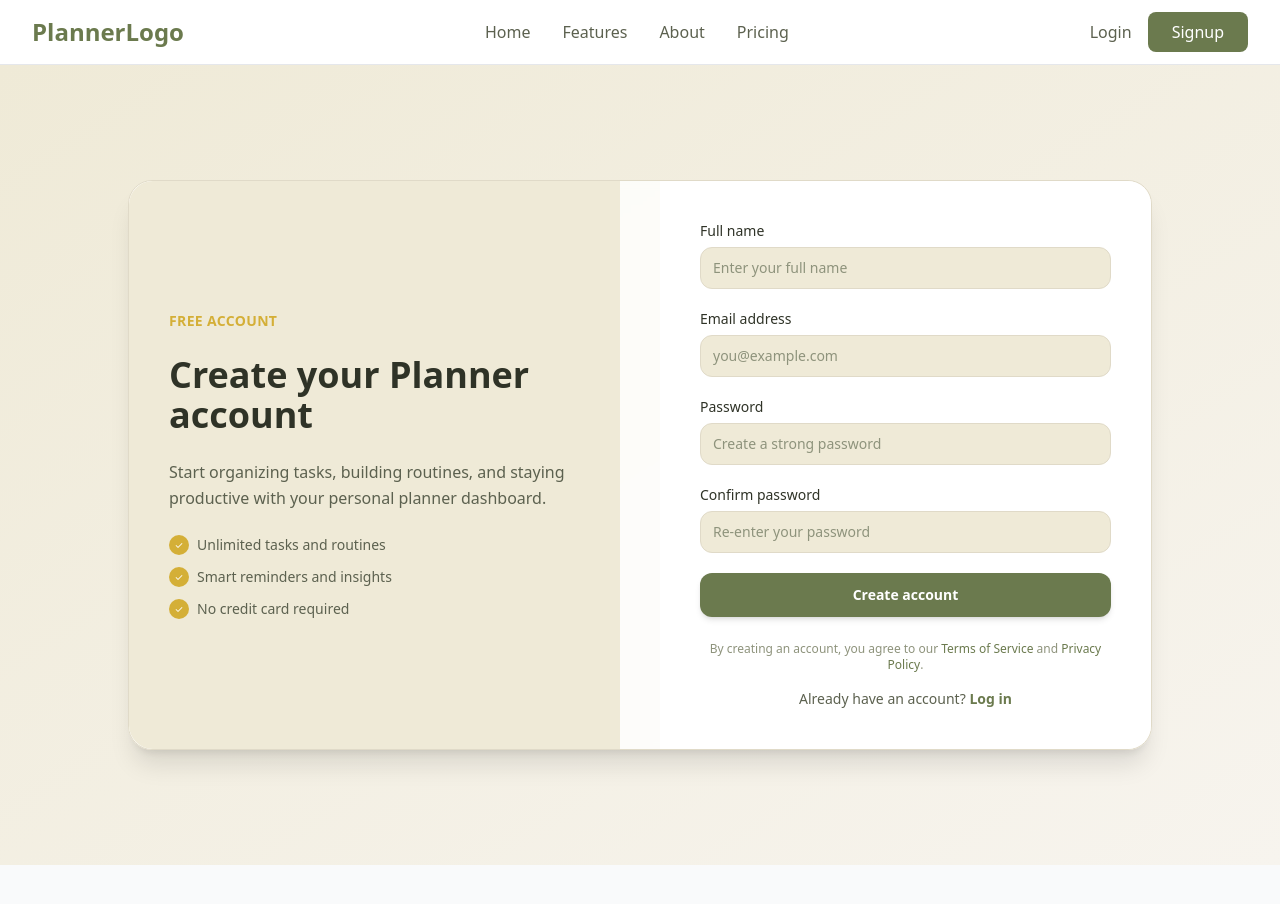
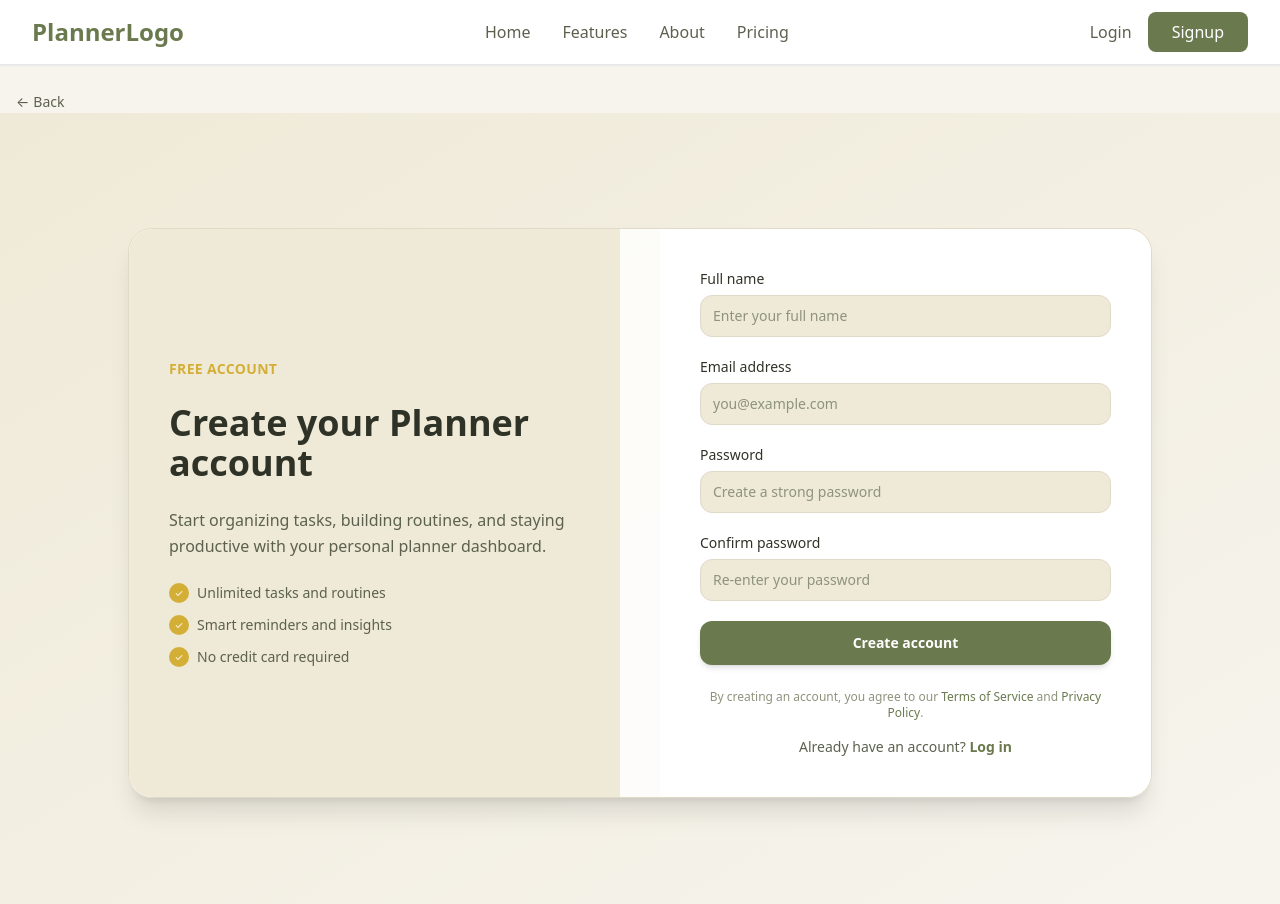
Before and after one commit to shahriyarnawaz/Planner, a React (Create React App) app in the folder planner_frontend/: page / in a window 1280 px wide. Both pictures are taken after a click on the button "Signup". Shown: the top 904 px of the page. Before the commit the page ends 865 px from the top, so only its background shows below. Built offline with nearby package versions, Linux system fonts and the light colour scheme.

Commit message:
add the back buttons in auth pages

```diff
--- a/planner_frontend/src/App.js
+++ b/planner_frontend/src/App.js
@@ -15,8 +15,38 @@ function App() {
         onLogoClick={() => setCurrentPage('home')}
       />
       {currentPage === 'home' && <Home />}
-      {currentPage === 'signup' && <Signup />}
-      {currentPage === 'login' && <Login />}
+
+      {currentPage === 'signup' && (
+        <>
+          <div className="max-w-7xl mx-auto px-4 pt-6">
+            <button
+              type="button"
+              onClick={() => setCurrentPage('home')}
+              className="inline-flex items-center text-sm text-body hover:text-primary transition-colors"
+            >
+              <span className="mr-1">←</span>
+              Back
+            </button>
+          </div>
+          <Signup />
+        </>
+      )}
+
+      {currentPage === 'login' && (
+        <>
+          <div className="max-w-7xl mx-auto px-4 pt-6">
+            <button
+              type="button"
+              onClick={() => setCurrentPage('home')}
+              className="inline-flex items-center text-sm text-body hover:text-primary transition-colors"
+            >
+              <span className="mr-1">←</span>
+              Back
+            </button>
+          </div>
+          <Login />
+        </>
+      )}
     </div>
   );
 }
--- /dev/null
+++ b/planner_frontend/src/pages/Auth/Login.js
@@ -0,0 +1,8 @@
+import React from 'react';
+import Login from '../../components/Auth/login';
+
+const LoginPage = () => {
+  return <Login />;
+};
+
+export default LoginPage;
--- /dev/null
+++ b/planner_frontend/src/pages/Auth/Signup.js
@@ -0,0 +1,8 @@
+import React from 'react';
+import Signup from '../../components/Auth/signup';
+
+const SignupPage = () => {
+  return <Signup />;
+};
+
+export default SignupPage;
```
